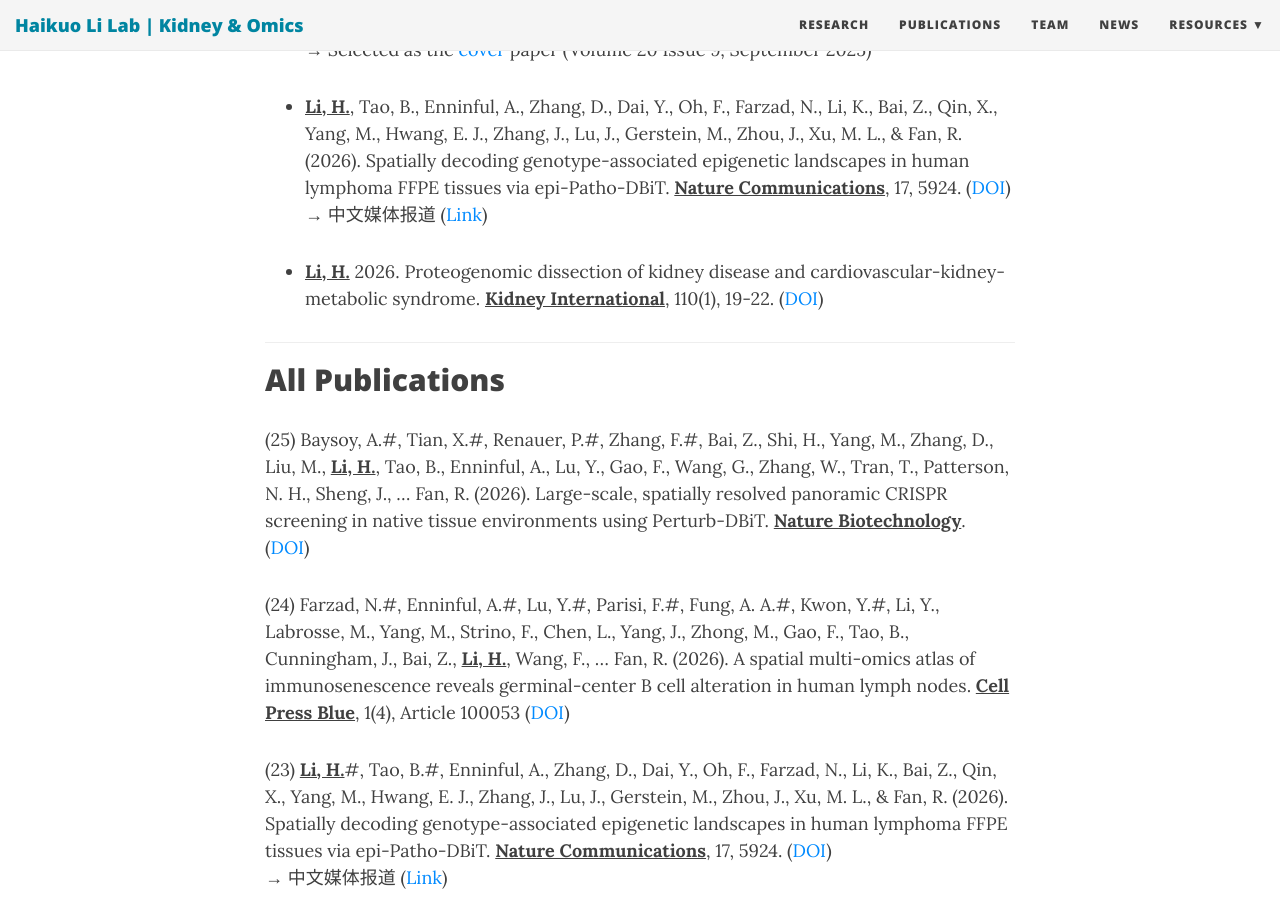
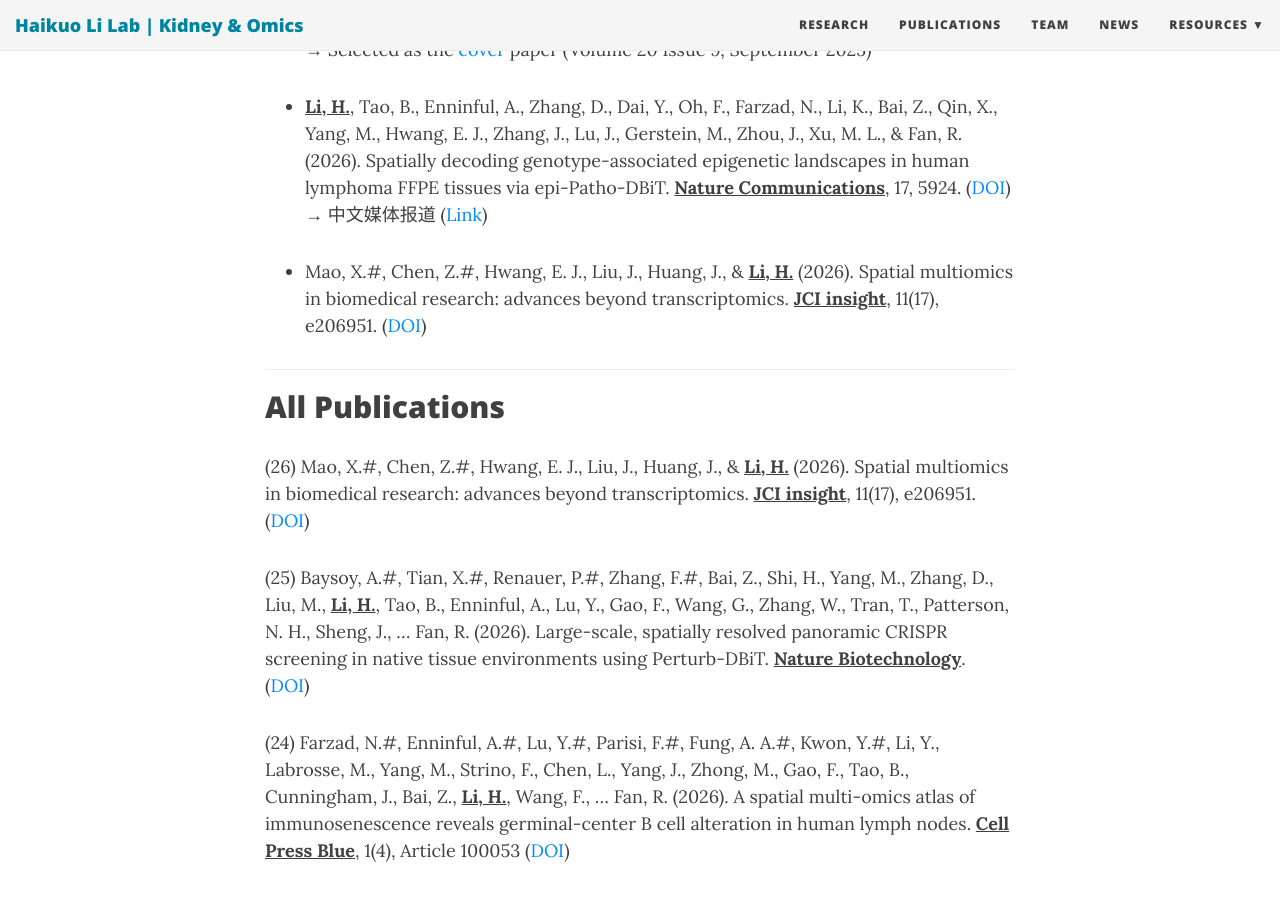
Before and after one commit to TheLiLab/thelilab.github.io, a Jekyll site: the page built from pubs.md, in a window 1280 px wide and 900 px high, scrolled down 1286 px. Built offline with Jekyll 4.4.1, drawn with Linux system fonts in a browser that asks for light colours; nearby versions of some CDN libraries.

Commit message:
Update pubs.md

```diff
--- a/pubs.md
+++ b/pubs.md
@@ -42,11 +42,13 @@
 →	中文媒体报道 (<a href="https://mp.weixin.qq.com/s/0Wey93u1f5awT6Po8-4cEA" target="_blank">Link</a>)
 <br>
 
-- <strong><u>Li, H.</u></strong> 2026. Proteogenomic dissection of kidney disease and cardiovascular-kidney-metabolic syndrome. <strong><u>Kidney International</u></strong>, 110(1), 19-22. (<a href="https://doi.org/10.1016/j.kint.2025.12.038" target="_blank">DOI</a>)
+- Mao, X.#, Chen, Z.#, Hwang, E. J., Liu, J., Huang, J., & <strong><u>Li, H.</u></strong> (2026). Spatial multiomics in biomedical research: advances beyond transcriptomics. <strong><u>JCI insight</u></strong>, 11(17), e206951. (<a href="https://doi.org/10.1172/jci.insight.206951" target="_blank">DOI</a>)
 <br>
 
 <hr>
 ## All Publications
+(26) Mao, X.#, Chen, Z.#, Hwang, E. J., Liu, J., Huang, J., & <strong><u>Li, H.</u></strong> (2026). Spatial multiomics in biomedical research: advances beyond transcriptomics. <strong><u>JCI insight</u></strong>, 11(17), e206951. (<a href="https://doi.org/10.1172/jci.insight.206951" target="_blank">DOI</a>)
+<br>
 
 (25) Baysoy, A.#, Tian, X.#, Renauer, P.#, Zhang, F.#, Bai, Z., Shi, H., Yang, M., Zhang, D., Liu, M., <strong><u>Li, H.</u></strong>, Tao, B., Enninful, A., Lu, Y., Gao, F., Wang, G., Zhang, W., Tran, T., Patterson, N. H., Sheng, J., … Fan, R. (2026). Large-scale, spatially resolved panoramic CRISPR screening in native tissue environments using Perturb-DBiT. <strong><u>Nature Biotechnology</u></strong>. (<a href="https://doi.org/10.1038/s41587-026-03127-y" target="_blank">DOI</a>)
 <br>
```
